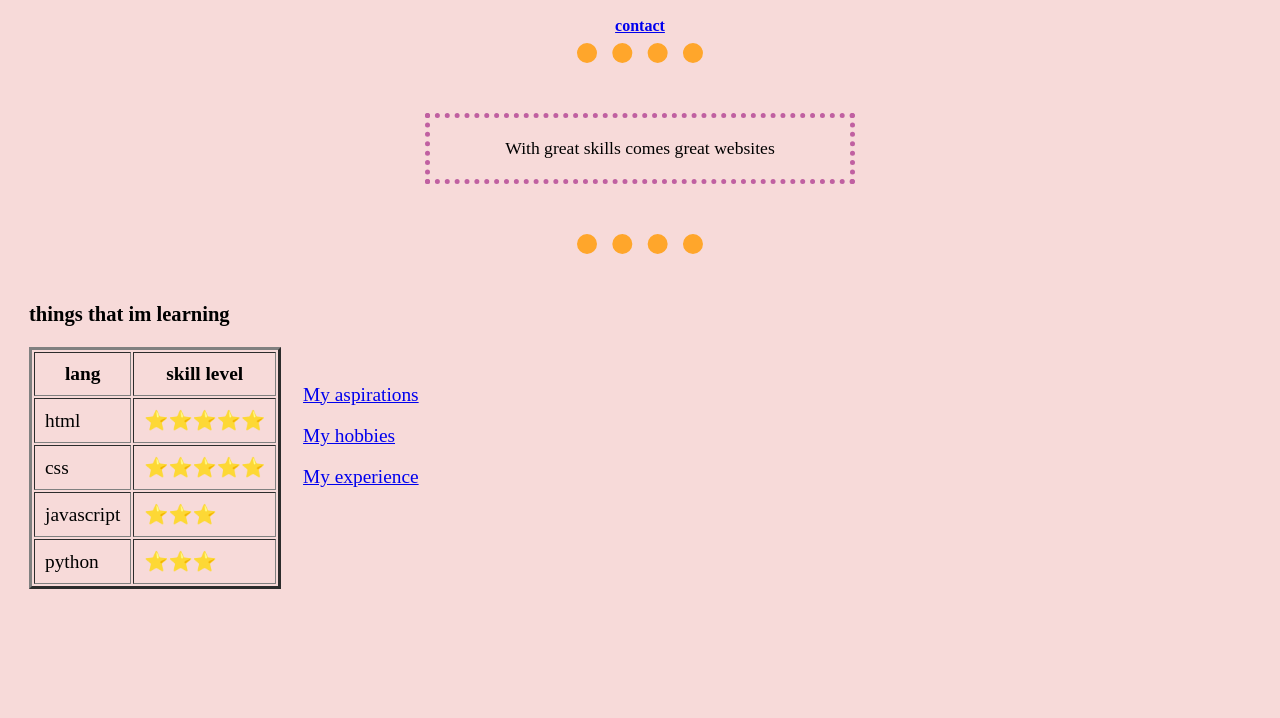
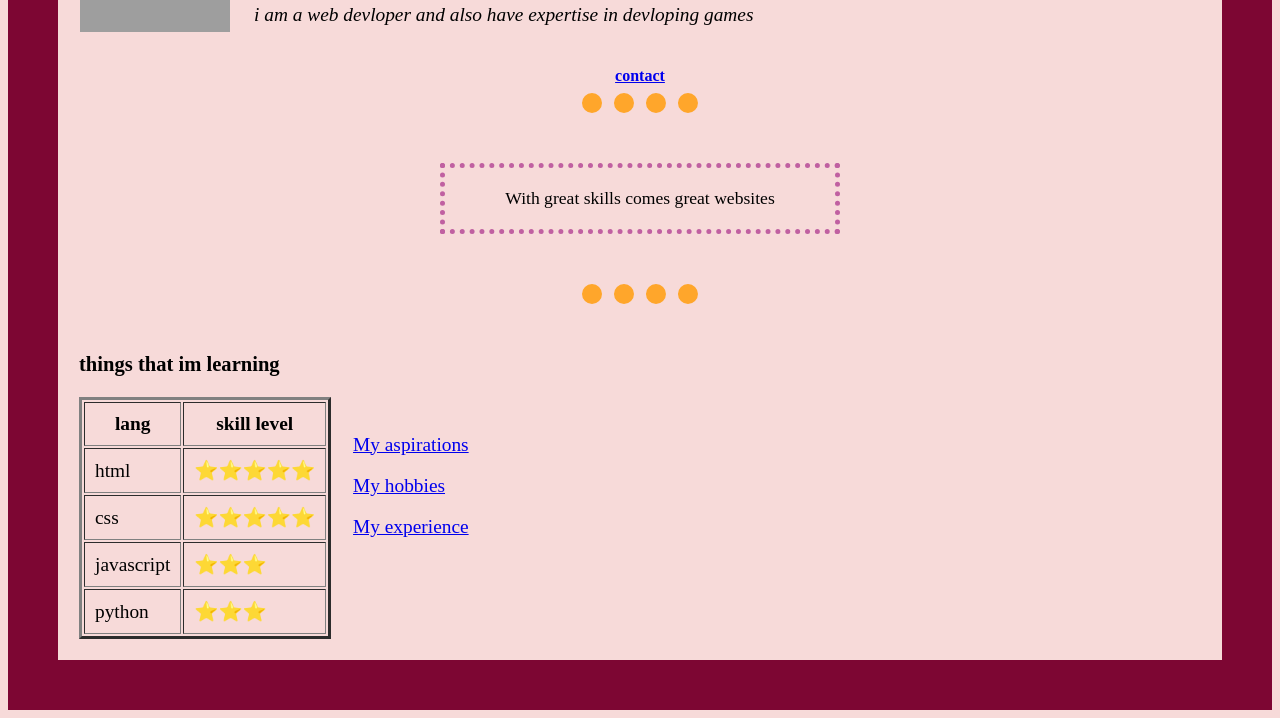
Before and after one commit to rahulpolaris/about, a plain HTML site: page index.html in a window 1280 px wide. Shown: the part 205-923 px from the top of the page. Before the commit the page ends 823 px from the top, so only its background shows below. Drawn offline with Linux system fonts and the light colour scheme; grey boxes are pictures that could not be loaded.

Commit message:
Update styles.css

```diff
--- a/css/styles.css
+++ b/css/styles.css
@@ -1,5 +1,5 @@
 hr { width:10%; border-style:dotted none none; border-width:20px;border-color:#ffa62b;}
-body {background-color:#f7dad9;}
+body {background-color:#f7dad9;border:solid 50px #7d0633;}
 h1 {color:#51adcf;}
 h2 {color:#0d7377;}
 p{font-size:110%;}
```
